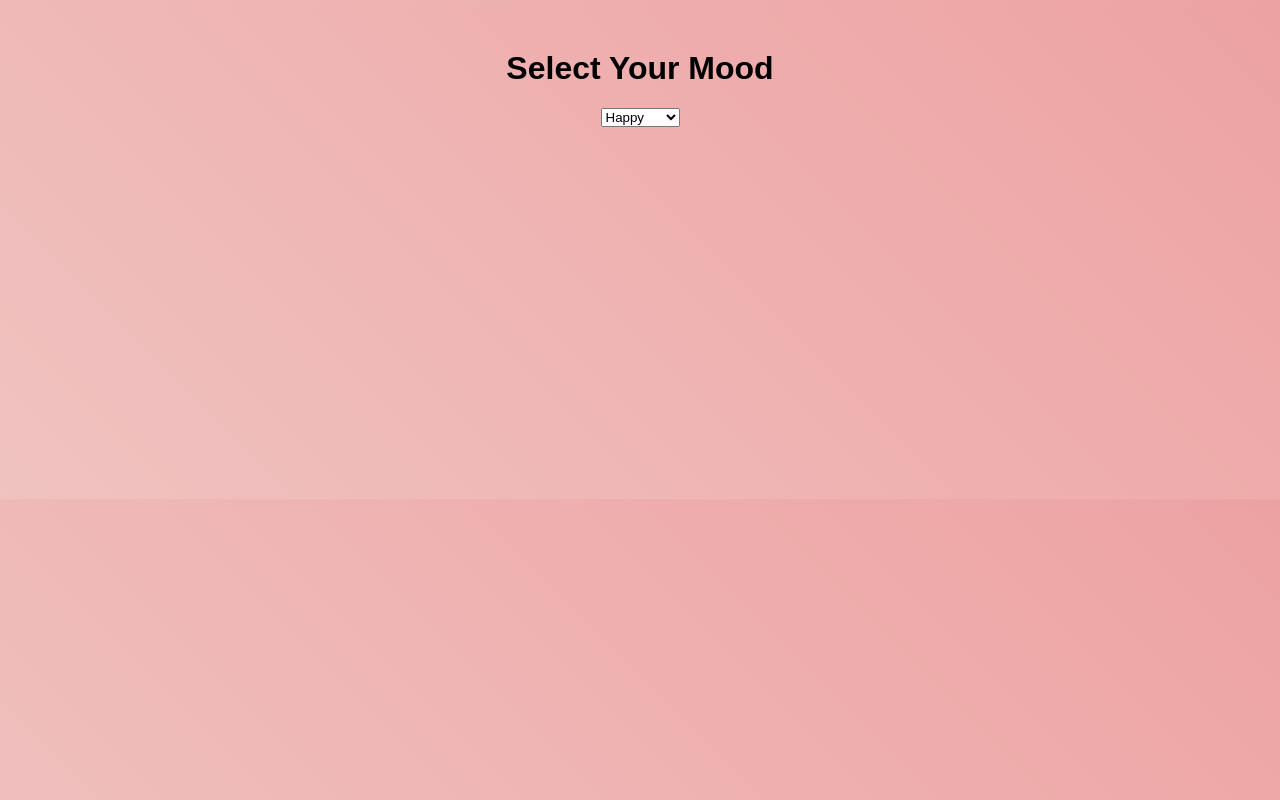
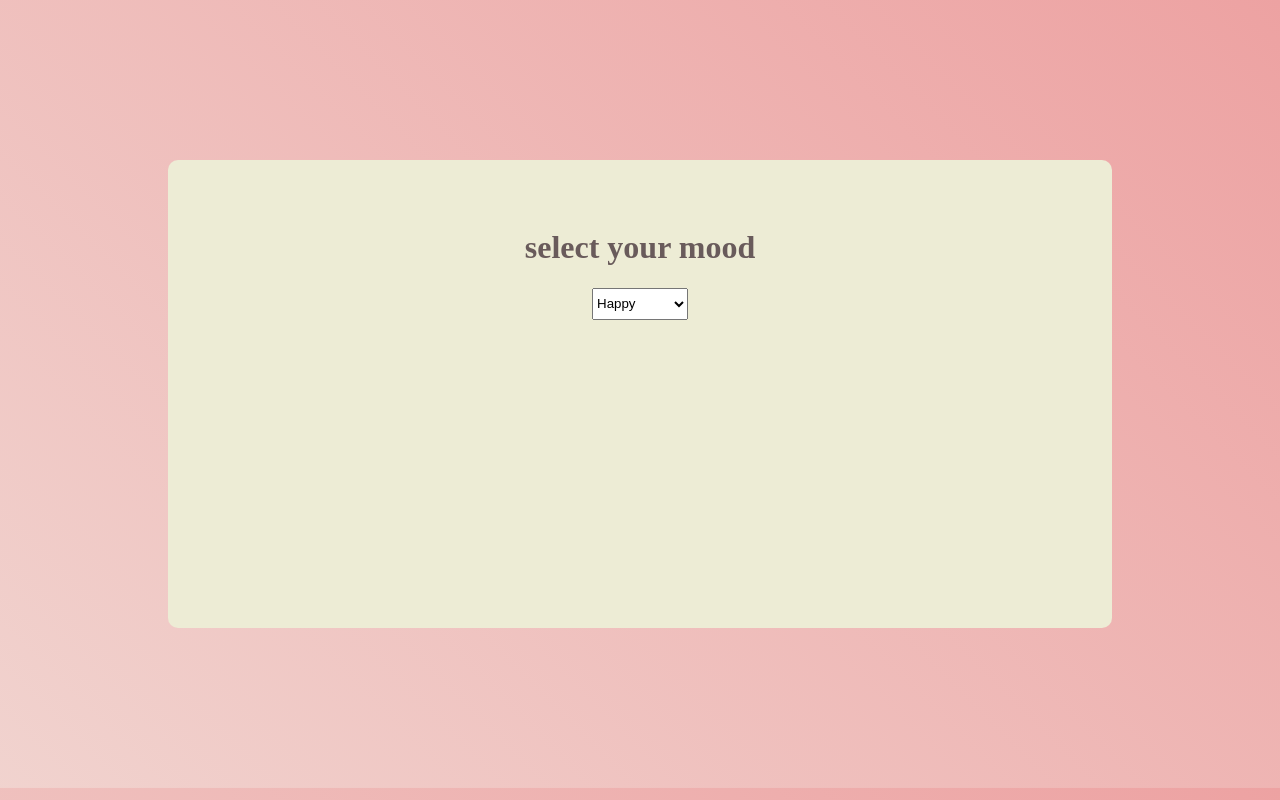
Before and after one commit to esimscd/mood-project, a plain HTML site: page index.html in a window 1280 px wide. Drawn offline with Linux system fonts and the light colour scheme.

Commit message:
colour updates and styling changes

```diff
--- a/index.html
+++ b/index.html
@@ -8,15 +8,16 @@
 </head>
 <body>
     <div class="container">
-        <h1 class="title">Select Your Mood</h1>
+        <div class="select-display">
+        <h1 class="title">select your mood</h1>
         <select class="mood-selector">
             <option value="happy">Happy</option>
             <option value="calm">Calm</option>
             <option value="energetic">Energetic</option>
             <option value="sad">Sad</option>
         </select>
-        <div class="color-display"></div>
         <iframe class="playlist" src="" frameborder="0" allow="autoplay"></iframe>
+    </div>
     </div>
     <script src="script.js"></script>
 </body>
--- a/script.js
+++ b/script.js
@@ -3,15 +3,15 @@ const colorDisplay = document.querySelector(".color-display");
 const playlist = document.querySelector(".playlist");
 const title = document.querySelector(".title")
 
-// Predefined colors and playlists
+// predefined colors and playlists
 const moodData = {
     happy: { colour: ["#FAE791", "#F28DBF"], playlist: "https://open.spotify.com/embed/playlist/37i9dQZF1DX3rxVfibe1L0" },
-    calm: { colour: ["#ADD8E6", "#5E9167"], playlist: "https://open.spotify.com/embed/playlist/37i9dQZF1DX4sWSpwq3LiO" },
+    calm: { colour: ["#ffffff", "#5E9167"], playlist: "https://open.spotify.com/embed/playlist/37i9dQZF1DX4sWSpwq3LiO" },
     energetic: { colour: ["#FF4500","#51DB42"], playlist: "https://open.spotify.com/embed/playlist/37i9dQZF1EIeEZPgsd7pko" },
-    sad: { colour: ["#708090", "#E7F2E6"], playlist: "https://open.spotify.com/embed/playlist/37i9dQZF1DX3YSRoSdA634" }
+    sad: { colour: ["#000000", "#E7F2E6"], playlist: "https://open.spotify.com/embed/playlist/37i9dQZF1DX3YSRoSdA634" }
 };
 
-// Change background and display playlist
+// change background and display playlist
 moodSelector.addEventListener("change", () => {
     const mood = moodSelector.value;
     const colours = moodData[mood].colour;
--- a/styles.css
+++ b/styles.css
@@ -7,7 +7,7 @@ body {
     text-align: center;
     font-family: Arial, sans-serif;
     background-image: linear-gradient(45deg, var(--colour1), var(--colour2));
-    background-size: 300%;
+    background-size: 200%;
     animation: bg-animation 5s infinite alternate;
     transition: background 0.5s ease-in-out;
 
@@ -17,19 +17,29 @@ body {
     0% {background-position: left;}
     100% {background-position: right}
 }
-.container {
-    margin-top: 50px;
+
+.title {
+    color: #695b5b;
+    font-family: 'Times New Roman', Times, serif
 }
 
-.color-display {
-    width: 100px;
-    height: 100px;
-    margin: 20px auto;
-    border-radius: 50%;
+.container {
+    margin: 10rem;
+    background-color: rgb(237, 236, 213);
+    padding: 3rem;
+    border-radius: 10px;
 }
+
+
+
+.mood-selector {
+    width: 6rem;
+    height: 2rem;
+}
+
 
 .playlist {
     width: 80%;
-    height: 200px;
-    margin-top: 20px;
+    height: 10rem;
+    padding: 3rem;
 }
```
